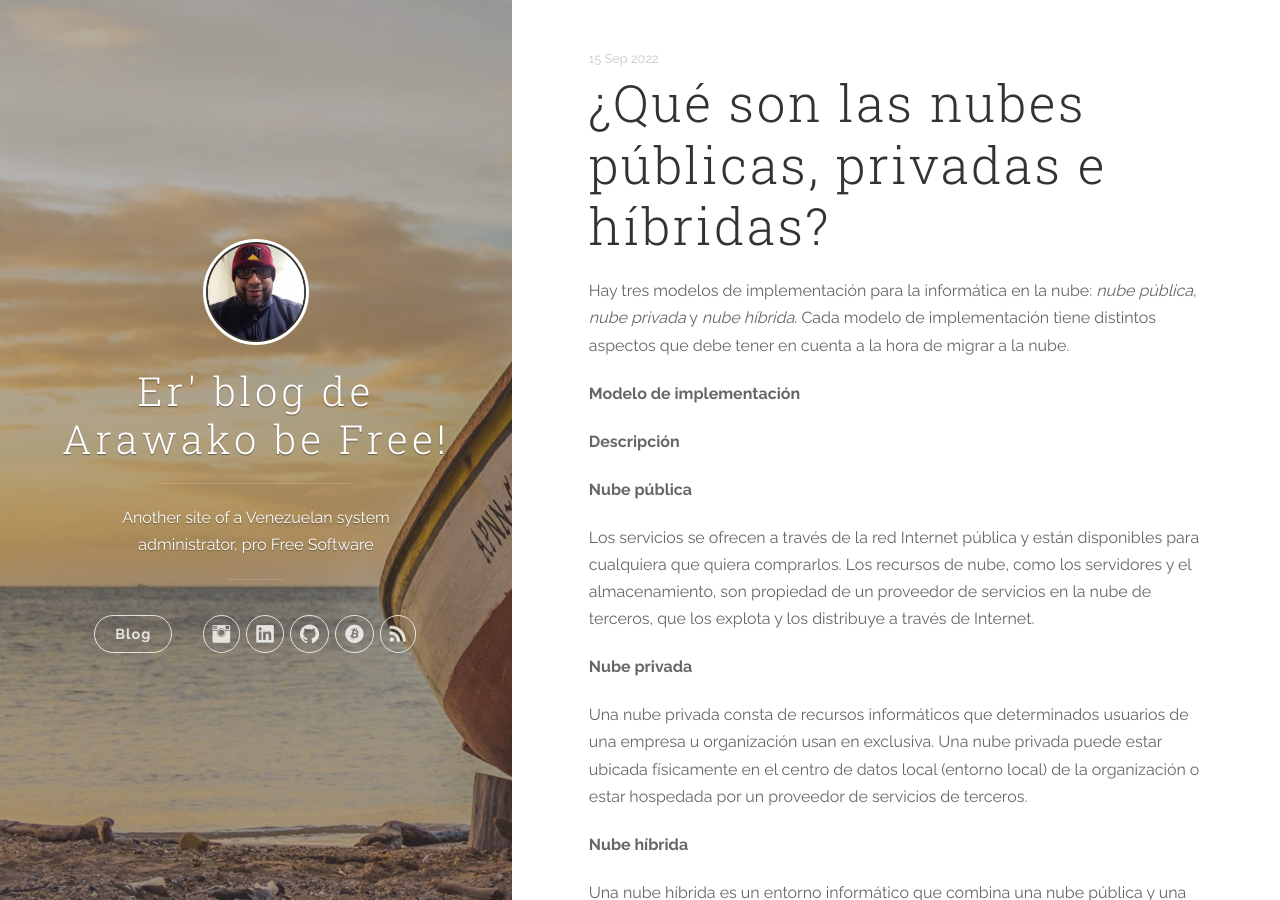
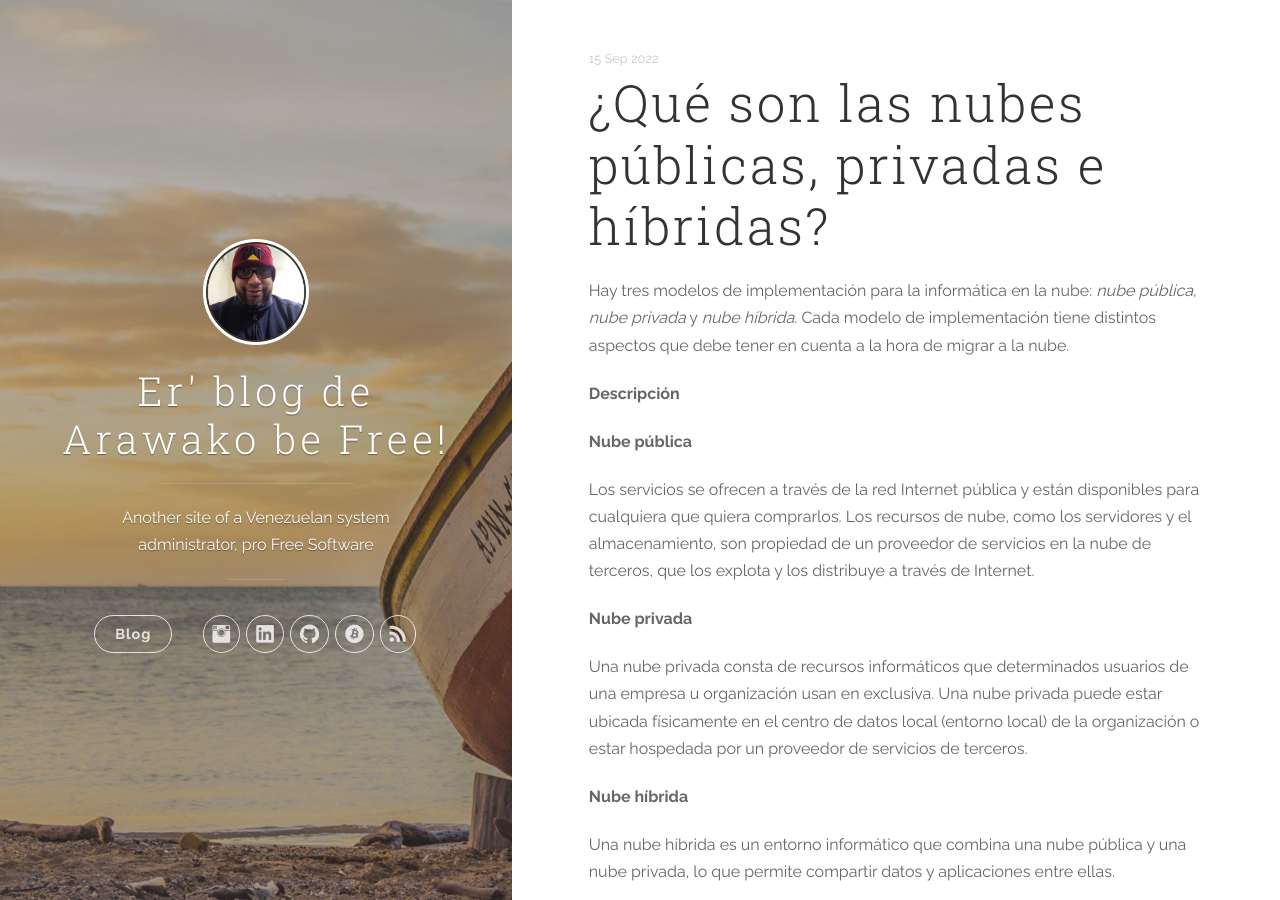
Before and after one commit to arawako/arawako.github.io, a Jekyll site: the page built from _posts/2022-09-15-Notas-Cloud-Azure-01.md, in a window 1280 px wide and 900 px high. Built offline with Jekyll 4.4.1, drawn with Linux system fonts in a browser that asks for light colours.

Commit message:
update post

```diff
--- a/_posts/2022-09-15-Notas-Cloud-Azure-01.md
+++ b/_posts/2022-09-15-Notas-Cloud-Azure-01.md
@@ -4,8 +4,6 @@
 description: Azure Cloud - Capítulo 1
 ---
 Hay tres modelos de implementación para la informática en la nube: *nube pública*, *nube privada* y *nube híbrida*. Cada modelo de implementación tiene distintos aspectos que debe tener en cuenta a la hora de migrar a la nube.
-
-**Modelo de implementación**
 
 **Descripción**
 
@@ -23,19 +21,19 @@
 
 ## Comparación de modelos de nube
 
-### Nube pública
+#### Nube pública
 
 - No hay gastos de capital para escalar verticalmente.
 - Las aplicaciones pueden aprovisionarse y desaprovisionarse rápidamente.
 - Las organizaciones solo pagan por lo que usan.
 
-### Nube privada
+#### Nube privada
 
 - Debe adquirirse hardware para el inicio y el mantenimiento.
 - Las organizaciones tienen un control total de los recursos y la seguridad.
 - Las organizaciones son responsables del mantenimiento y las actualizaciones del hardware.
 
-### Nube híbrida
+#### Nube híbrida
 
 - Proporciona la máxima flexibilidad.
 - Las organizaciones determinan dónde se van a ejecutar sus aplicaciones.
```
